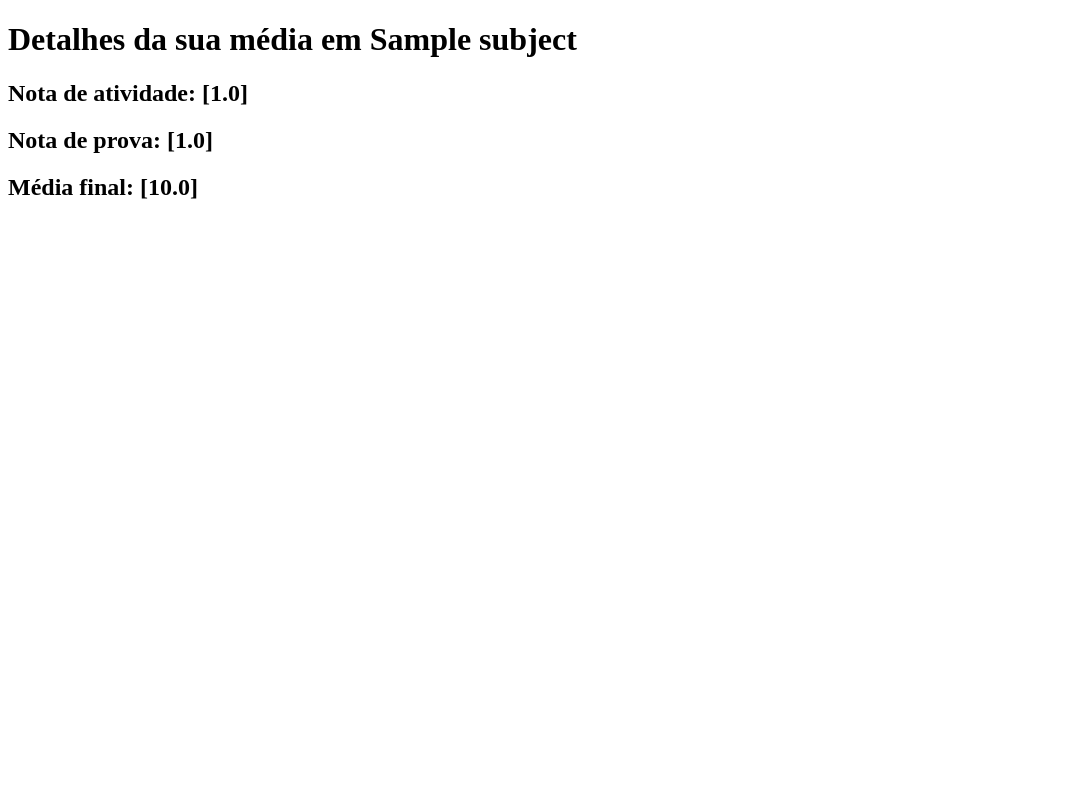
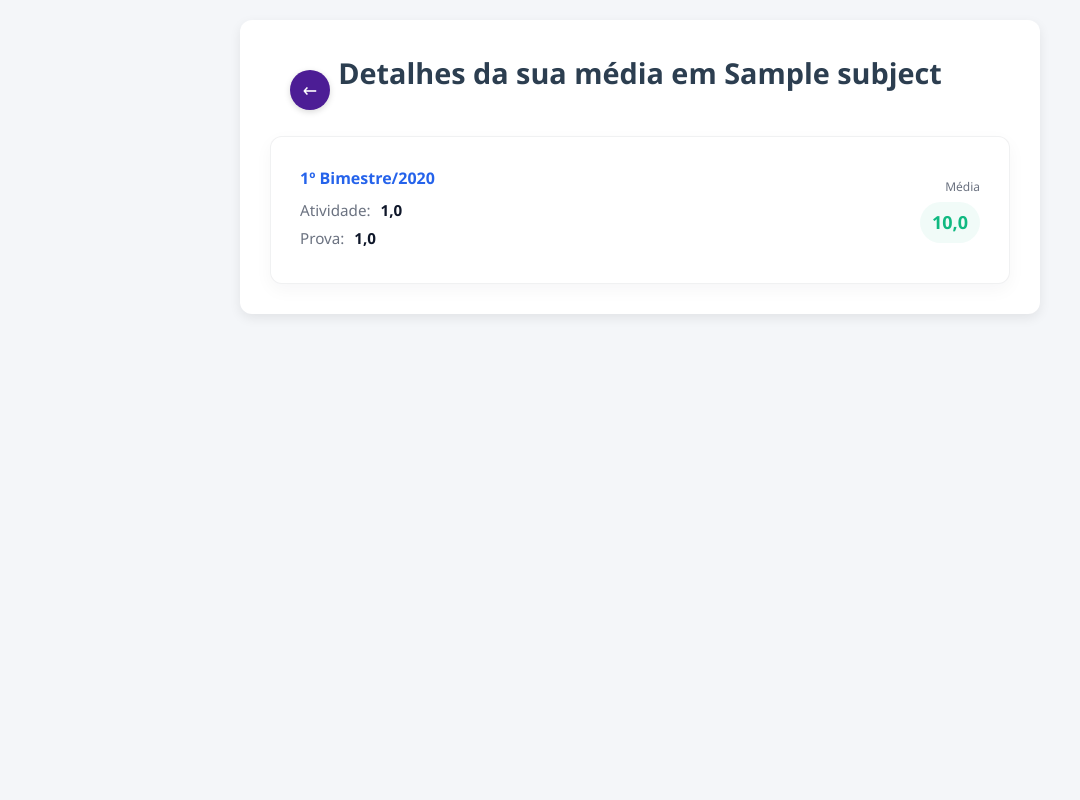
Before and after one commit to MarivaldoDev/sistema_escolar, a Django app: page /alunos/minhas_notas/1/1/detail/ in a window 1280 px wide. Shown: the whole page, without its empty margins (0-1080 px from the left). Run offline with Django 5.2, Linux system fonts and the light colour scheme; tables that the repository leaves empty hold one stand-in row (values such as "Sample post").

Commit message:
style: estilização da nova url dos detalhes das notas

```diff
--- /dev/null
+++ b/base_static/global/css/grade_details.css
@@ -0,0 +1,95 @@
+/* Styles for grade_details.html */
+@import url('https://fonts.googleapis.com/css2?family=Inter:wght@300;400;600;700&display=swap');
+
+:root{
+  --bg:#f5f7fb;
+  --card:#ffffff;
+  --muted:#6b7280;
+  --accent:#2563eb;
+  --success:#10b981;
+  --border:rgba(15,23,42,0.06);
+}
+
+html,body{height:100%;}
+body.gd-body{
+  margin:0;
+  font-family:Inter, system-ui, -apple-system, 'Segoe UI', Roboto, 'Helvetica Neue', Arial;
+  background:linear-gradient(180deg,var(--bg),#ffffff);
+  color:#0f172a;
+  -webkit-font-smoothing:antialiased;
+}
+
+.gd-container{
+  max-width:920px;
+  margin:48px auto;
+  padding:20px;
+}
+
+.gd-header h1{
+  font-size:1.25rem;
+  margin:0 0 16px 0;
+  font-weight:600;
+}
+
+.back-btn {
+    display: inline-flex;
+    align-items: center;
+    justify-content: center;
+    width: 40px;
+    height: 40px;
+    background: #4c1d95;
+    color: #fff;
+    border-radius: 50%;
+    font-size: 1.2rem;
+    text-decoration: none;
+    box-shadow: 0 2px 6px rgba(0,0,0,0.15);
+    transition: background 0.3s, transform 0.2s;
+    position: absolute;
+    top: 20px;
+    left: 20px;
+}
+
+.back-btn:hover {
+    background: #6d28d9;
+    transform: scale(1.1);
+}
+
+.gd-card{
+  background:var(--card);
+  border:1px solid var(--border);
+  border-radius:12px;
+  padding:16px;
+  box-shadow:0 6px 18px rgba(15,23,42,0.04);
+}
+
+.gd-list{display:flex;flex-direction:column;gap:12px}
+
+.gd-performance{
+  display:flex;
+  align-items:center;
+  justify-content:space-between;
+  gap:16px;
+  padding:12px;
+  border-radius:8px;
+  transition:background .15s ease,border-color .15s ease,transform .12s ease;
+  border:1px solid transparent;
+}
+.gd-performance:hover{background:#fbfdff;transform:translateY(-2px)}
+
+.gd-left{flex:1;min-width:0}
+.gd-bimester{font-weight:600;color:var(--accent);margin-bottom:6px}
+.gd-item{color:var(--muted);font-size:0.95rem;margin-bottom:4px}
+.gd-value{color:#0f172a;font-weight:600;margin-left:6px}
+
+.gd-right{
+  display:flex;flex-direction:column;align-items:flex-end;min-width:96px
+}
+.gd-average-label{font-size:0.75rem;color:var(--muted)}
+.gd-average{font-size:1.125rem;font-weight:700;color:var(--success);background:rgba(16,185,129,0.06);padding:6px 12px;border-radius:999px;margin-top:6px}
+
+.gd-empty{color:var(--muted);padding:12px;text-align:center}
+
+@media (max-width:640px){
+  .gd-performance{flex-direction:row;align-items:center}
+  .gd-right{align-items:flex-end}
+}
--- a/core/settings.py
+++ b/core/settings.py
@@ -30,7 +30,7 @@ DEBUG = True
 
 ALLOWED_HOSTS = ["*"]
 CSRF_TRUSTED_ORIGINS = [
-    "https://63195899638b.ngrok-free.app",
+    "https://89705dcfe745.ngrok-free.app",
 ]
 
 # Abc123@00
--- a/system/templates/grade_details.html
+++ b/system/templates/grade_details.html
@@ -1,16 +1,43 @@
+{% load static %}
 <!DOCTYPE html>
-<html lang="en">
+<html lang="pt-br">
 <head>
     <meta charset="UTF-8">
     <meta name="viewport" content="width=device-width, initial-scale=1.0">
-    <title>Document</title>
+    <title>Detalhes da média — {{ subject.name }}</title>
+    <link rel="stylesheet" href="{% static 'global/css/my_grades.css' %}">
+    <link rel="stylesheet" href="{% static 'global/css/grade_details.css' %}">
+    <link rel="icon" type="image/x-icon" href="{% static 'global/images/icone.ico' %}">
+    <link rel="preconnect" href="https://fonts.gstatic.com" crossorigin>
 </head>
 <body>
-    <h1>Detalhes da sua média em {{ subject.name }}</h1>
-    <div class="card">
-        <h2>Nota de atividade: {{ grade_activity }}</h2>
-        <h2>Nota de prova: {{ grade_proof }}</h2>
-        <h2>Média final: {{ average }}</h2>
-    </div>
+    <main class="container">
+        <header class="page-header">
+            <a href="{% url 'my_grades' student.id %}" class="back-btn">←</a>
+            <h1>Detalhes da sua média em {{ subject.name }}</h1>
+        </header>
+
+        <section class="gd-card">
+            {% if performances %}
+            <div class="gd-list">
+                {% for performance in performances %}
+                <article class="gd-performance">
+                    <div class="gd-left">
+                        <div class="gd-bimester">{{ performance.bimonthly }}</div>
+                        <div class="gd-item">Atividade: <span class="gd-value">{{ performance.activity }}</span></div>
+                        <div class="gd-item">Prova: <span class="gd-value">{{ performance.proof }}</span></div>
+                    </div>
+                    <div class="gd-right">
+                        <div class="gd-average-label">Média</div>
+                        <div class="gd-average">{{ performance.average }}</div>
+                    </div>
+                </article>
+                {% endfor %}
+            </div>
+            {% else %}
+            <p class="gd-empty">Nenhuma nota encontrada para esta disciplina.</p>
+            {% endif %}
+        </section>
+    </main>
 </body>
 </html>
--- a/system/urls.py
+++ b/system/urls.py
@@ -38,7 +38,11 @@ urlpatterns = [
         student_views.my_grades,
         name="my_grades",
     ),
-    path("alunos/minhas_notas/<int:student_id>/<int:subject_id>/detail/", student_views.grade_details, name="grade_details"),
+    path(
+        "alunos/minhas_notas/<int:student_id>/<int:subject_id>/detail/",
+        student_views.grade_details,
+        name="grade_details",
+    ),
     path(
         "turma/<int:team_id>/chamada/<int:subject_id>/",
         teacher_views.fazer_chamada,
--- a/system/views/student_views.py
+++ b/system/views/student_views.py
@@ -4,7 +4,7 @@ from django.contrib.auth.decorators import login_required
 from django.shortcuts import get_object_or_404, render
 
 from system.decorators.decorators import aluno_only, aluno_required
-from system.models import CustomUser, Grade, Team, Subject
+from system.models import CustomUser, Grade, Subject, Team
 from system.utiuls.functions import is_aproved
 
 logger = logging.getLogger(__name__)
@@ -75,23 +75,28 @@ def grade_details(request, student_id: int, subject_id: int):
     student = get_object_or_404(CustomUser, id=student_id)
     subject = get_object_or_404(Subject, id=subject_id)
 
-    performance = Grade.objects.filter(student=student, subject=subject).order_by('bimonthly__number')
-    grade_activity = [grade.value_activity for grade in performance]
-    grade_proof = [grade.value_proof for grade in performance]
-    average = [grade.average for grade in performance]
-    bimonthlys = [str(grade.bimonthly) for grade in performance]
+    qs = (
+        Grade.objects.filter(student=student, subject=subject)
+        .select_related("bimonthly")
+        .order_by("bimonthly__number")
+    )
 
-    logger.debug(grade_activity)
-    logger.debug(grade_proof)
-    logger.debug(bimonthlys)
+    performances = [
+        {
+            "bimonthly": str(g.bimonthly),
+            "activity": g.value_activity,
+            "proof": g.value_proof,
+            "average": g.average,
+        }
+        for g in qs
+    ]
+
+    logger.debug("performances=%s", performances)
 
     context = {
         "student": student,
         "subject": subject,
-        "grade_activity": grade_activity,
-        "grade_proof": grade_proof,
-        "average": average,
-        "bimonthlys": bimonthlys,
+        "performances": performances,
     }
 
     return render(request, "grade_details.html", context)
```
